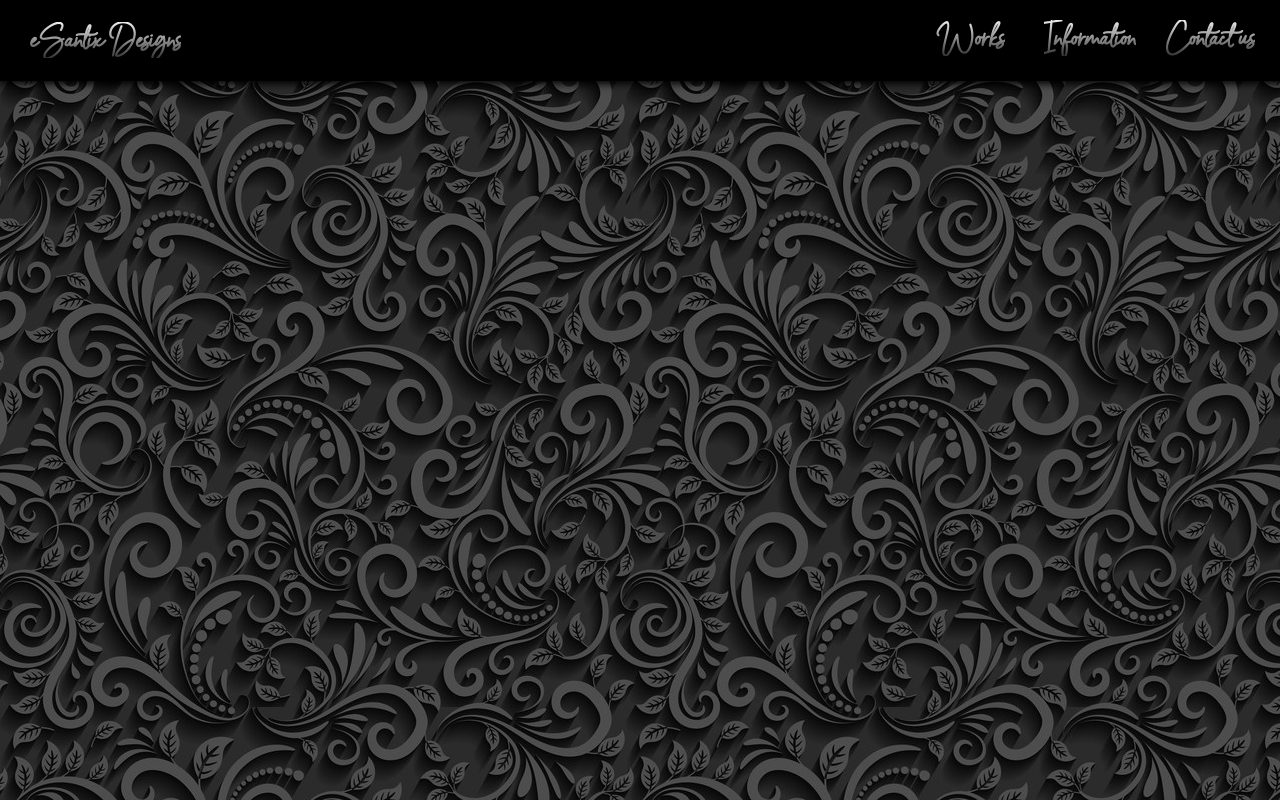
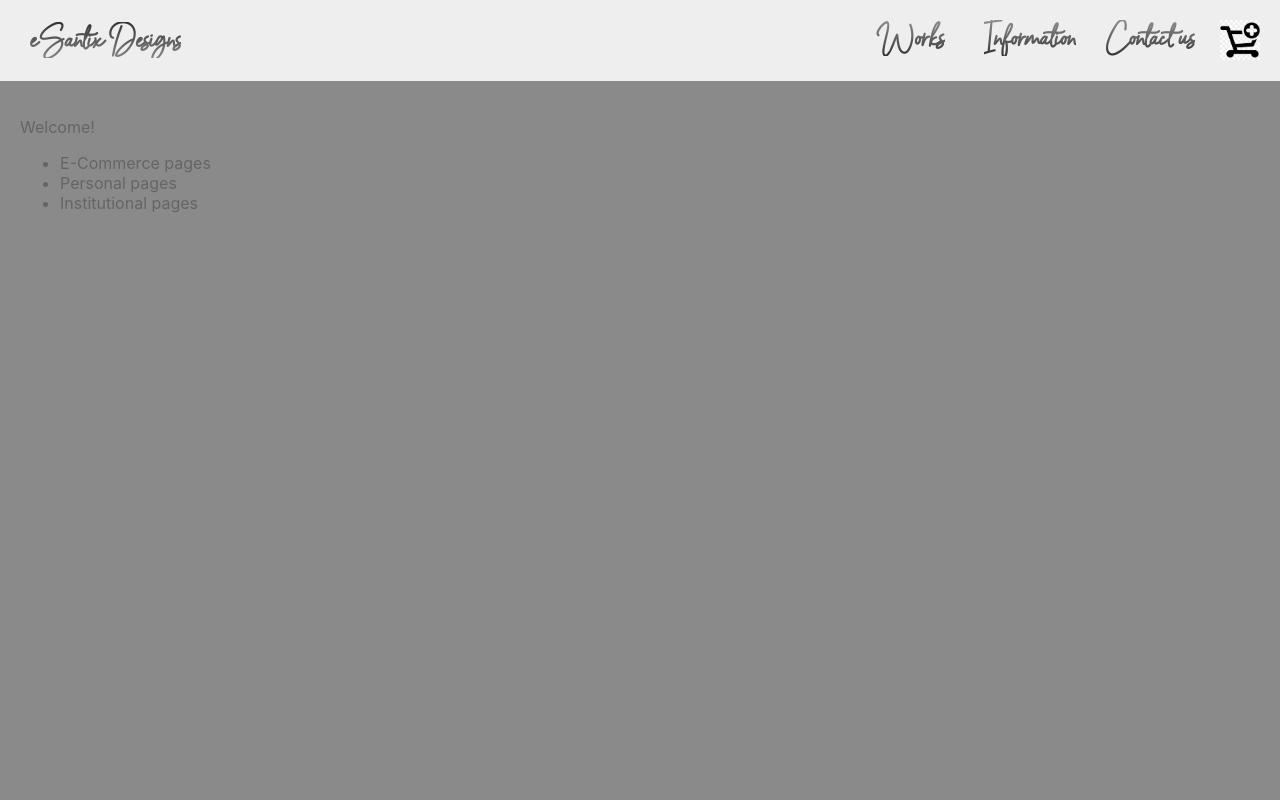
Before and after one commit to esantix/coderhouse-react, a React (Create React App) app in the folder esantix-echevarria/: page / in a window 1280 px wide. Built offline with nearby package versions, Linux system fonts and the light colour scheme.

Commit message:
list + cart icon. Missing better styling

```diff
--- a/esantix-echevarria/src/App.jsx
+++ b/esantix-echevarria/src/App.jsx
@@ -1,5 +1,6 @@
 import logo from './logo.svg';
 import NavBar from './components/NavBar';
+import ItemListContainer from './components/ItemListContainer';
 
 
 function App() {
@@ -10,6 +11,10 @@ function App() {
       </NavBar>
       <div className="page-ctn">
 
+<ItemListContainer greeting="Welcome!">
+
+</ItemListContainer>
+
       </div>
     </div>
   );
--- /dev/null
+++ b/esantix-echevarria/src/components/CartWidget.jsx
@@ -0,0 +1,13 @@
+import logo from "./cart.png"
+
+
+function CartWidget (){
+
+    return(
+        <div>
+            <img id="cart-logo" src={logo} alt="" />
+        </div>
+    )
+}
+
+export default CartWidget
--- /dev/null
+++ b/esantix-echevarria/src/components/ItemListContainer.jsx
@@ -0,0 +1,20 @@
+
+
+
+function ItemListContainer(props) {
+
+    return (
+        <div className="item-list-ctn">
+            <div>
+                <p id="greeting-msg"> {props.greeting} </p>
+            </div>
+            <ul>
+                <li>E-Commerce pages</li>
+                <li>Personal pages</li>
+                <li>Institutional pages</li>
+            </ul>
+        </div>
+    )
+}
+
+export default ItemListContainer
--- a/esantix-echevarria/src/components/NavBar.jsx
+++ b/esantix-echevarria/src/components/NavBar.jsx
@@ -1,3 +1,5 @@
+import CartWidget from "./CartWidget"
+
 const BarBtn = (props) => {
     return (
         <div className="BarBtn-ctn">
@@ -14,15 +16,18 @@ function NavBar(props) {
 
     return (
         <div className="NavBar">
-            <div id="nav-logo"> <p>eSantix Designs</p> </div>
+            <div id="nav-logo">
+                <p>eSantix Designs</p>
+            </div>
             <div className="tabs-ctn">
                 <BarBtn name="Works" />
                 <BarBtn name="Information" />
                 <BarBtn name="Contact us" />
+                <CartWidget> </CartWidget>
             </div>
 
 
-img
+
         </div>
     )
 
--- a/esantix-echevarria/src/index.js
+++ b/esantix-echevarria/src/index.js
@@ -6,6 +6,7 @@ import reportWebVitals from './reportWebVitals';
 
 import './index.css';
 import "./styles/navbar.scss"
+import "./styles/list.scss"
 
 ReactDOM.render(
   <React.StrictMode>
--- /dev/null
+++ b/esantix-echevarria/src/styles/list.scss
@@ -0,0 +1,8 @@
+.item-list-ctn{
+
+ margin: 20px;
+
+}
+
+#greeting-msg{   color:black;z-index: 99;
+}
--- a/esantix-echevarria/src/styles/navbar.scss
+++ b/esantix-echevarria/src/styles/navbar.scss
@@ -31,7 +31,8 @@ body {
 }
 
 .page-ctn {
-    background-image: url("back-pattern.jpg");
+    opacity: 0.6;
+
     background-repeat: repeat;
     overflow: auto;
     display: flex;
@@ -39,15 +40,24 @@ body {
     height: 100%;
     background-color: rgb(61, 61, 61);
 }
+
+#cart-logo{
+    margin:auto;
+    margin-top: 20px;
+    margin-right: 20px;
+    width:40px;
+}
+
 .NavBar {
+    $back:rgb(238, 238, 238);
     position: relative;
     z-index: 100;
     display: flex;
     flex-direction: row;
-    background-color: black;
+    background-color: $back ;
     height: 90px;
 
-    box-shadow: 2px 0px 8px 3px rgba(0, 0, 0, 1);
+
     // linear-gradient(90deg, rgba(2,0,36,1) 0%, rgba(9,9,121,1) 35%, rgba(0,212,255,1) 100%);
 
     #nav-logo {
@@ -58,7 +68,7 @@ body {
             margin: auto;
             margin: 20px 0px;
             font-family: "myfont";
-            background: -webkit-linear-gradient(#eee, #333);
+            background: -webkit-linear-gradient(#333, rgb(134, 134, 134) );
             -webkit-background-clip: text;
             -webkit-text-fill-color: transparent;
             color: white;
@@ -97,7 +107,7 @@ body {
             margin: auto;
             margin: 20px 0px;
             font-family: "myfont";
-            background: -webkit-linear-gradient(#eee, #333);
+            background: -webkit-linear-gradient(rgb(143, 143, 143), #333);
             -webkit-background-clip: text;
             -webkit-text-fill-color: transparent;
             color: white;
```
Also changed, not shown: esantix-echevarria/src/components/cart.png (added), esantix-echevarria/src/styles/white-pattern.jpg (added).
